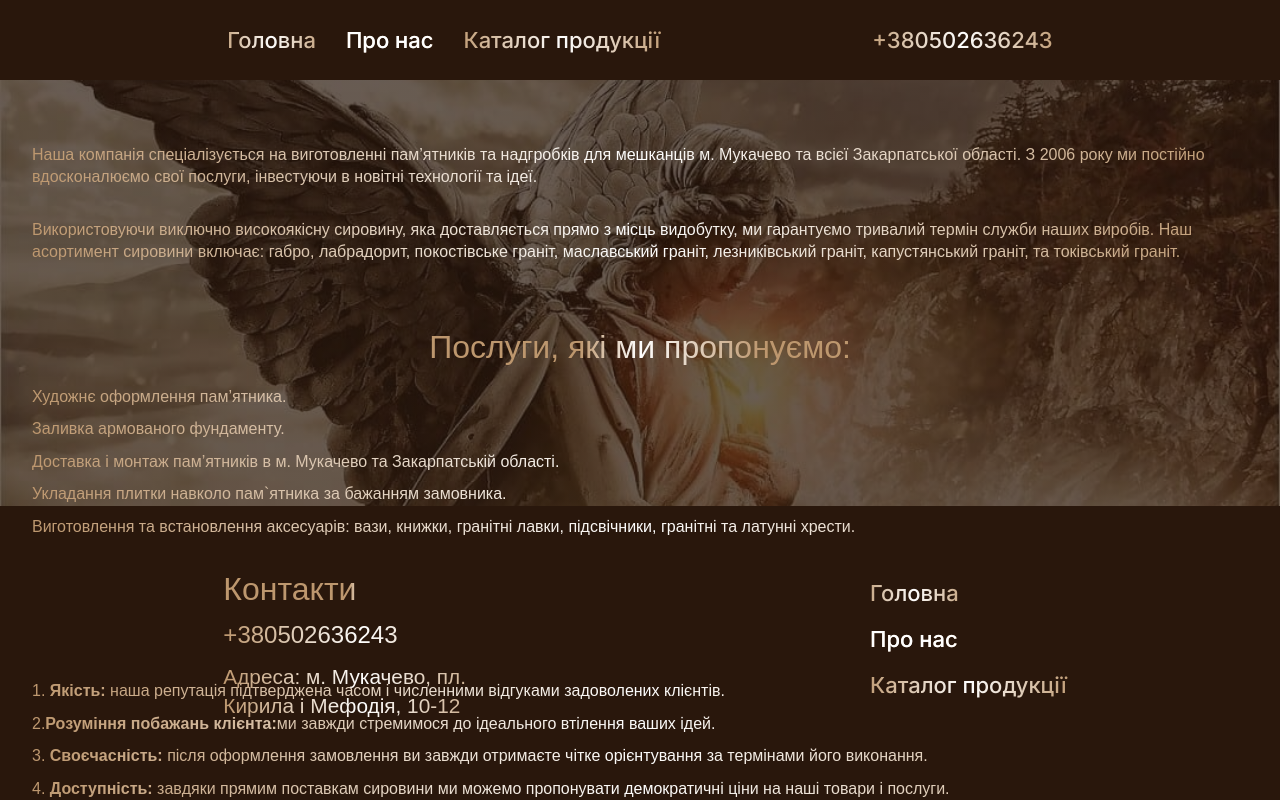
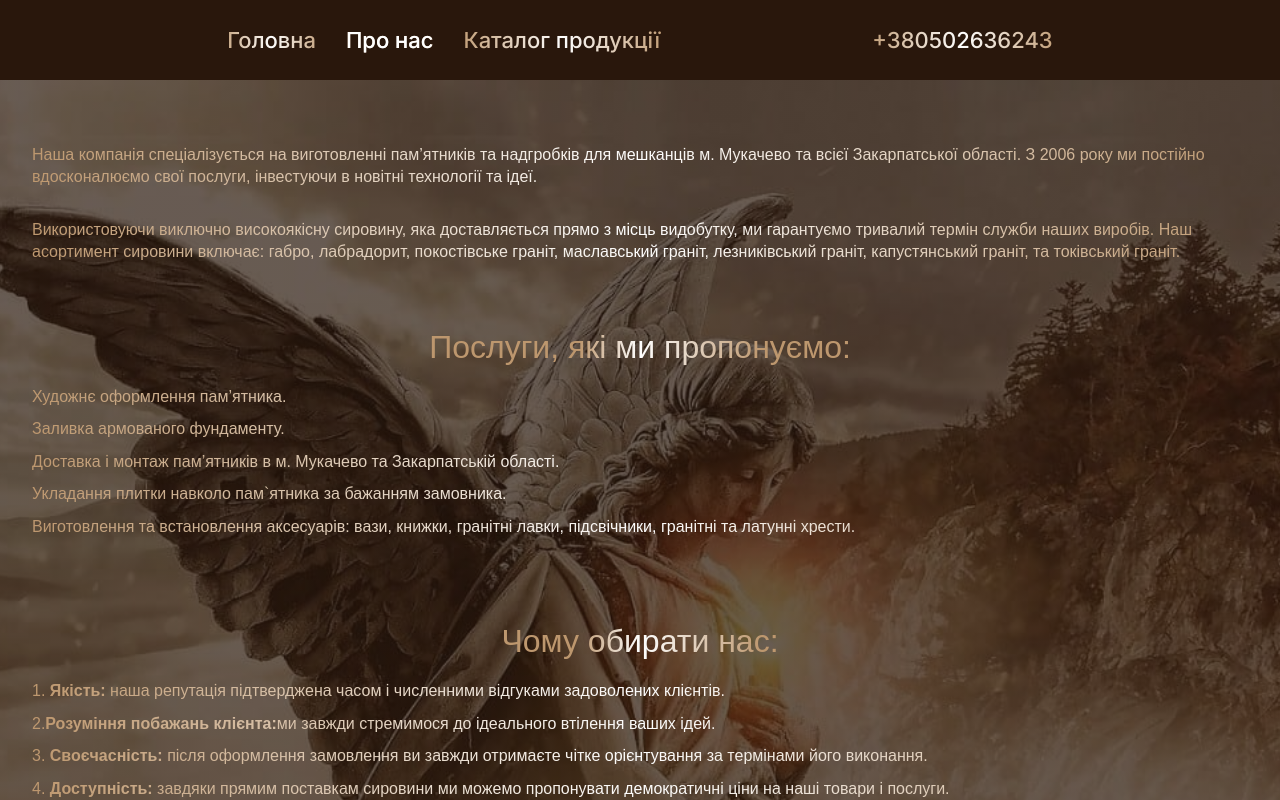
Before and after one commit to VitalikN/granite-monuments, a Next.js app: page /about in a window 1280 px wide. Built offline with nearby package versions, Linux system fonts and the light colour scheme.

Commit message:
delete height

```diff
--- a/src/sass/layouts/about.module.scss
+++ b/src/sass/layouts/about.module.scss
@@ -12,9 +12,6 @@
         rgba(41, 23, 12, 0.7)
       ),
       url("/Angel.jpg");
-  }
-  @include desktop {
-    height: calc(100vh - 374px);
   }
 }
 
```
